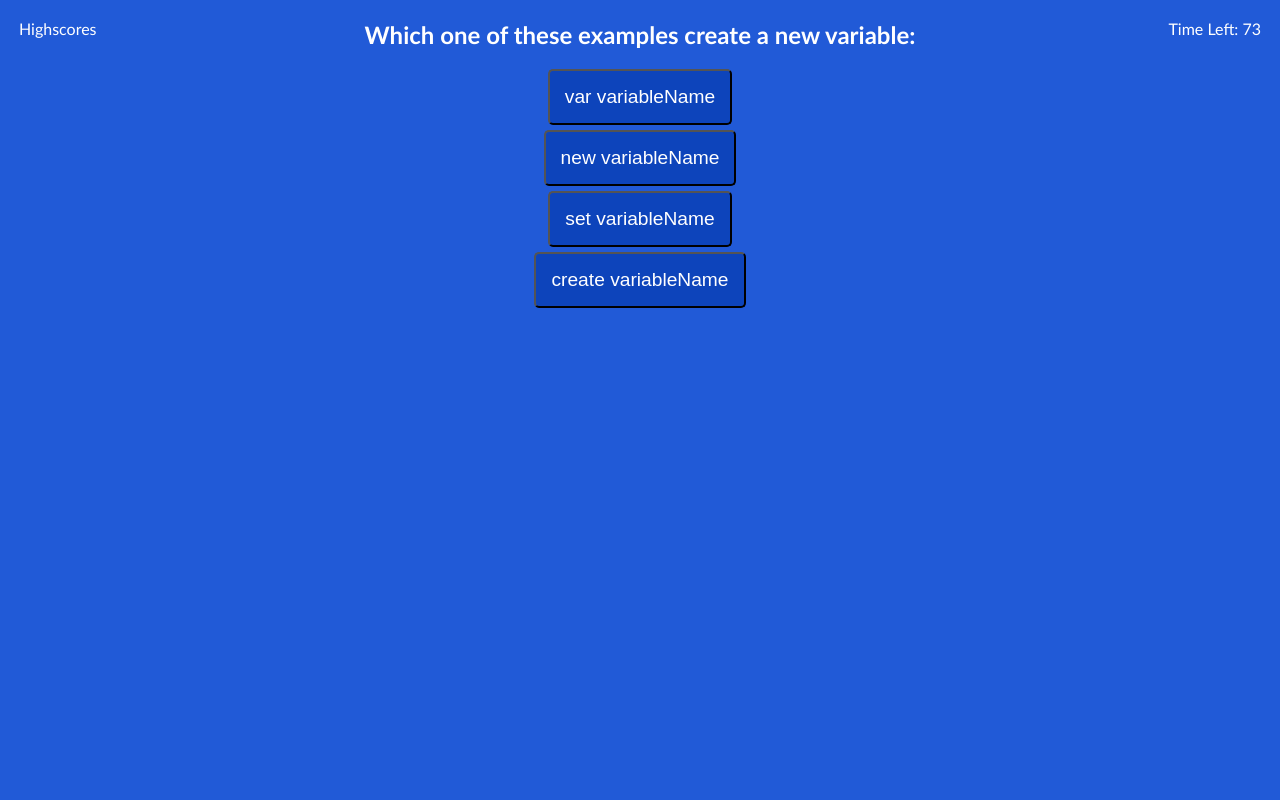
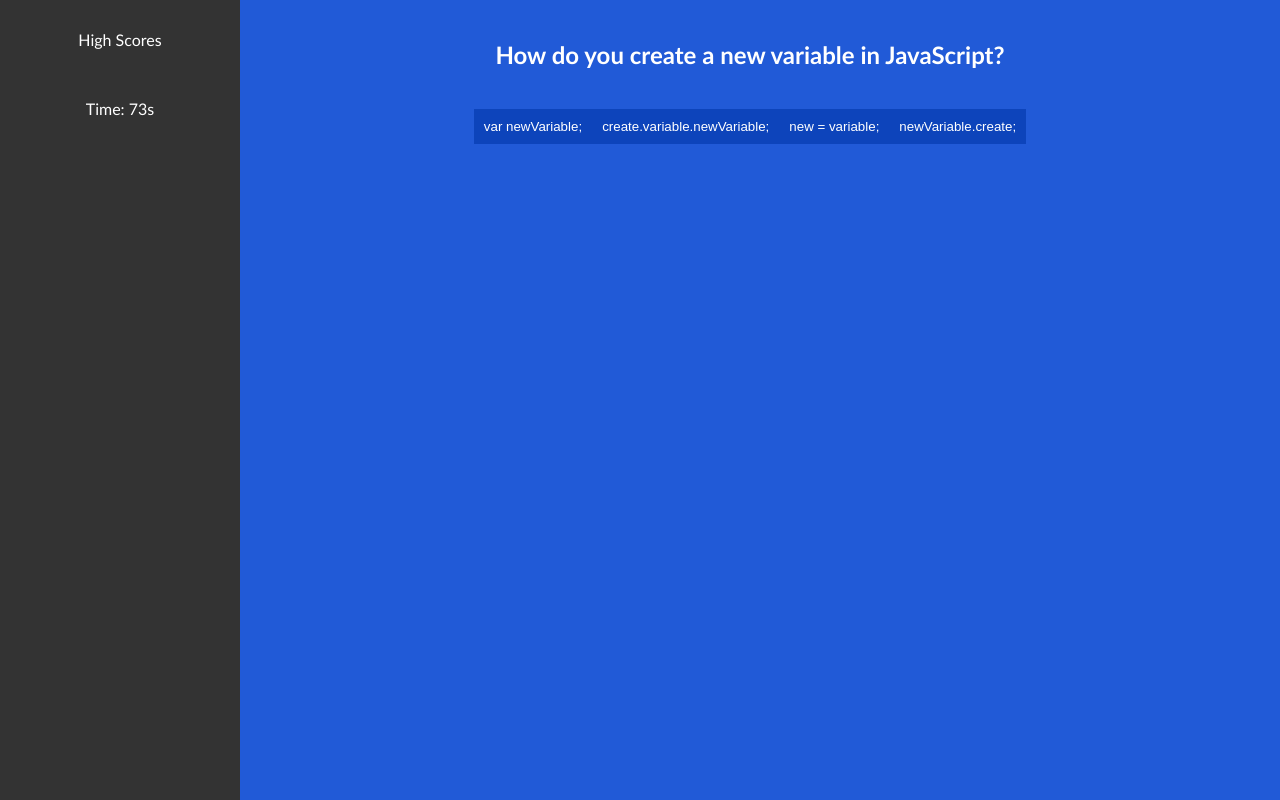
Before and after one commit to HarryP-GitHub/timed-quiz, a plain HTML site: page index.html in a window 1280 px wide. Both pictures are taken after a click on the button "Start Quiz". Drawn offline with Linux system fonts and the light colour scheme.

Commit message:
Fixed code

```diff
--- a/assets/css/style.css
+++ b/assets/css/style.css
@@ -3,81 +3,66 @@
     --theme2: #0d44bb;
     --highlight: #5dd7f3;
 }
-/*Using same theme as previous project to try have some style across my future portfolio*/
 
 body {
     background-color: var(--theme);
     font-family: 'Gill Sans', 'Gill Sans MT', Calibri, 'Trebuchet MS', sans-serif;
-    font-size: 100%;
     color: white;
+    margin: 0;
+    padding: 0;
     text-align: center;
 }
 
-a {
-    text-decoration: none;
-    display: inline-block;
-    color: white;
-
+.sidebar {
+    position: fixed;
+    left: 0;
+    top: 0;
+    width: 200px;
+    height: 100%;
+    background-color: #333;
+    display: flex;
+    flex-direction: column;
+    align-items: center;
+    padding: 20px;
 }
 
-a:hover {
-    color: var(--highlight);
+.nav-link {
+    color: #fff;
+    text-decoration: none;
+    padding: 10px;
+    margin-bottom: 20px;
+}
+
+.time-display {
+    color: #fff;
+    margin-top: 20px;
+}
+
+.content {
+    margin-left: 220px;
+    padding: 20px;
+    text-align: center;
+}
+
+.hidden {
+    display: none;
 }
 
 button {
-    display: inline-block;
     background-color: var(--theme2);
     color: white;
     padding: 10px;
-
+    border: none;
+    cursor: pointer;
+    margin-top: 20px;
 }
 
 button:hover {
-    color: var(--highlight);
-    background-color: var(--theme);
-}
-
-.highscores {
-    position: absolute;
-    top: 15px;
-    left: 15px;
-    padding: 4px;
-}
-
-.clock {
-    position: absolute;
-    top: 15px;
-    right: 15px;
-    padding: 4px;
-}
-
-.hidden {
-  display: none;
-}
-
-.answerStyle {
-  display: block;
-  cursor: pointer;
-  margin-left: auto;
-  margin-right: auto;
-  padding: 15px;
-  border-radius: 5px;
-  margin-top: 5px;
-  margin-bottom: 5px;
-  font-size: 120%;
-}
-
-.score-page {
-    font-size: 150%;
-    margin: 200px auto auto auto;
-    max-width: 300px;
-    text-align: center;
+    background-color: var(--highlight);
 }
 
 
-.end-score {
-    font-size: 130%;
-    margin: 200px auto auto auto;
-    max-width: 300px;
-    text-align: center;
+#highScoresList {
+    width: 20%;
+    margin: auto;
 }
--- a/assets/js/script.js
+++ b/assets/js/script.js
@@ -1,166 +1,140 @@
-/*Section for Questions -> need to write questions and answers*/
-var questions = [
-    {
-      question: 'Which one of these examples create a new variable:',
-      answers: ['var variableName', 'new variableName', 'set variableName', 'create variableName'],
-      correctAnswer: 'var variableName',
-    },
-    {
-      question: 'Which function is written correctly:',
-      answers: ['runFunction startQuiz {}', 'function startQuiz() {}', 'function startQuiz {}', 'startQuiz function() {}'],
-      correctAnswer: 'function startQuiz() {}',
-    },
-    {
-      question: 'What does "console.log()" do in JavaScript',
-      answers: ['Displays as a notification', 'Loops through an array', 'Finds element by ID', 'Prints the output into the console'],
-      correctAnswer: 'Prints the output into the console',
-    },
-    {
-      question: 'How do you find an element by Id in JavaScript',
-      answers: ['searchElementId()', 'sourceElementById()', 'getElementById()', 'findElementById()'],
-      correctAnswer: 'getElementById()',
-    },
-    {
-      question: 'Which one of these will loop through an array in JavaScript',
-      answers: ['for () {}', 'run () {}', 'if () {}', 'else () {}'],
-      correctAnswer: 'for () {}',
-    },
-  ];
+// Setting up questions + answers
+const questions = [
+  {
+      question: 'How do you create a new variable in JavaScript?',
+      answers: [
+          { text: 'var newVariable;', correct: true },
+          { text: 'create.variable.newVariable;', correct: false },
+          { text: 'new = variable;', correct: false },
+          { text: 'newVariable.create;', correct: false }
+      ]
+  },
+  {
+      question: 'Inside which HTML element do you link the JavaScript?',
+      answers: [
+          { text: '<script>', correct: true },
+          { text: '<javascript>', correct: false },
+          { text: '<js>', correct: false },
+          { text: '<scripting>', correct: false }
+      ]
+  },
+  {
+      question: 'Which is correct way to log "Hello" in JavaScript?',
+      answers: [
+          { text: 'print("Hello World")', correct: false },
+          { text: 'say("Hello World")', correct: false },
+          { text: 'console.log("Hello World")', correct: true },
+          { text: 'log.text("Hello World")', correct: false }
+      ]
+  },
+  {
+      question: 'How do you create a function in JavaScript?',
+      answers: [
+          { text: 'function = aFunction()', correct: false },
+          { text: 'function aFunction()', correct: true },
+          { text: 'function: aFunction()', correct: false },
+          { text: 'create aFunction()', correct: false }
+      ]
+  },
+  {
+      question: 'How to write an IF statement in JavaScript?',
+      answers: [
+          { text: 'if i == 5 then', correct: false },
+          { text: 'if i = 5', correct: false },
+          { text: 'if (i == 5)', correct: true },
+          { text: 'if i = 5 then', correct: false }
+      ]
+  }
+];
 
-/*Section for Timer*/
-var time = 75;
-var theClock;
-var timeCount = document.getElementById('time');
+let currentQuestionIndex = 0;
+// Determining time is questions length x 15
+let timeLeft = questions.length * 15;
+let timerInterval;
 
-function timer() {
-    time--;
-    timeCount.textContent = time;
+// Function to start the quiz.
+function startQuiz() {
+  // Hides the intro on the main page so questions can be shown
+  document.getElementById('intro').classList.add('hidden');
+  // Shows question when quiz starts
+  showQuestion();
+  // Reset time left each time quiz is started
+  timeLeft = questions.length * 15;
+  document.getElementById('remainingTime').textContent = timeLeft;
 
-    if (time <= 0) {
-        endQuiz();
-    }
+  // Setting up timer
+  timerInterval = setInterval(function() {
+      timeLeft--;
+      document.getElementById('remainingTime').textContent = timeLeft;
+      //When time left is less than or equal to 0 it will stop timer and go to showCompletion function
+      if (timeLeft <= 0) {
+          clearInterval(timerInterval);
+          showCompletion();
+      }
+  }, 1000);
 }
 
-/* getElementById('time'), subtract time length by 15 on wrong question, end game at 0*/
-var questionIndex = 0
-var startEl = document.getElementById('start');
-var questionsEl = document.getElementById('questions');
-var questionEl = document.getElementById('new-question');
-var answersEl = document.getElementById('answers');
-var endEl = document.getElementById('quiz-end');
-var scoreEl = document.getElementById('score');
-var initialsEl = document.getElementById('initials');
-var submit = document.getElementById('submit-btn')
+// Function for showing the questions
+function showQuestion() {
+  // Removes hidden so quiz can be displayed
+  document.getElementById('quiz').classList.remove('hidden');
+  let quizQuestion = questions[currentQuestionIndex];
+  let choicesEl = document.getElementById('choices');
+  document.getElementById('questionTitle').textContent = quizQuestion.question;
+  //Clear previous choices
+  choicesEl.innerHTML = '';
 
-console.log('Script loaded');
-
-/* Start button / Quiz Starts / Timer starts count down / Question shown*/
-document.getElementById('start-btn').addEventListener("click", startQuiz);
-function startQuiz() {
-  startEl.setAttribute('class', 'hidden');
-  questionsEl.removeAttribute('class', 'hidden');
-
-  theClock = setInterval(timer, 1000);
-
-  timeCount.textContent = time;
-
-    console.log('Quiz started!');
-  runQuestion();
+  quizQuestion.answers.forEach(function(choice, index) {
+      let button = document.createElement('button');
+      button.textContent = choice.text;
+      button.addEventListener('click', function() { selectAnswer(index); });
+      choicesEl.appendChild(button);
+  });
 }
 
-/* Answered question, next question shown, time either counts down and/or subtracts if wrong answer */
-// bring up new question
-function runQuestion() {
-var newQuestion = questions[questionIndex];
-questionEl.textContent = newQuestion.question;
-console.log('Question: ' + newQuestion.question);
 
-answersEl.textContent = "";
+// Function to process the selected answer.
+function selectAnswer(index) {
+  let quizQuestion = questions[currentQuestionIndex];
 
-for (var i = 0; i < newQuestion.answers.length; i++) {
-    var answer = newQuestion.answers[i];
-    var answerBtn = document.createElement('button');
-    answerBtn.setAttribute('value', answer);
-    answerBtn.setAttribute('class', 'answerStyle');
-    answerBtn.textContent = answer;
+  // Deduct time for an incorrect answer, ensuring the score does not go negative.
+  if (!quizQuestion.answers[index].correct) {
+      // Math.max ensure's that if the time left is below 0, it will become zero.
+      timeLeft -= 15;
+      timeLeft = Math.max(0, timeLeft);
+      document.getElementById('remainingTime').textContent = timeLeft;
+  }
 
-    answersEl.appendChild(answerBtn);
+  // Will continue to next question
+  if (currentQuestionIndex < questions.length - 1) {
+      currentQuestionIndex++;
+      showQuestion();
+  } else {
+      // Stops quiz and stops timer
+      clearInterval(timerInterval);
+      showCompletion();
   }
 }
 
-//run function for answer if right/wrong etc and impacts time
-answersEl.addEventListener("click", runAnswer);
-function runAnswer(event) {
-console.log('Your answer is...');
-var myAnswer = event.target;
-
-
-if (myAnswer.value !== questions[questionIndex].correctAnswer) {
-    time -= 15;
-
-    // for later, when timer = 0, final score wont be negative and game will end when it's at 0, especially if last question is wrong
-      if (time < 0) {
-          time = 0;
-    }
-
-    console.log('The Wrong Answer!');
-
-    // fixed time left to match score, if last answer was wrong it wouldn't match
-    timeCount.textContent = time;
+// Function to display the quiz completion screen.
+function showCompletion() {
+  clearInterval(timerInterval);
+  timeLeft = Math.max(0, timeLeft);
+  document.getElementById('quiz').classList.add('hidden');
+  document.getElementById('quizCompletion').classList.remove('hidden');
+  document.getElementById('finalScore').textContent = timeLeft;
 }
 
-// will need to add in timer
-if (!myAnswer.matches('.answerStyle')) {
-    console.log('No Answer?!');
- return;
-
-} else if (myAnswer.value === questions[questionIndex].correctAnswer) {
-  console.log('CORREEECCTT!!!');
-}
-
-questionIndex++;
-
-if (time <= 0 || questionIndex === questions.length) {
-    endQuiz();
-} else {
-    runQuestion();
-}
-// console.log('testtest');
-}
-
-/*End Quiz if time runs out/answers all questions -> prompt screen*/
-
-function endQuiz() {
-  clearInterval(theClock);
-
-  questionsEl.setAttribute('class', 'hidden');
-
-  endEl.removeAttribute('class', 'hidden');
-  scoreEl.textContent = time;
-
-  console.log('Your score is ' + time);
-}
-/* Save your high score and go to page or go back to main page, already have buttons*/
-submit.addEventListener("click", saveNewScore);
-
-function saveNewScore() {
-var name = initialsEl.value.toUpperCase().trim();
-
-if (name !== "") {
-    var scoreboard = JSON.parse(window.localStorage.getItem('scores')) || [];
-
-    var newScore = {
-        score: time,
-        name: name,
-    };
-
-    scoreboard.push(newScore);
-    localStorage.setItem('scores', JSON.stringify(scoreboard));
-    location.href = 'highscores.html';
-}
-}
-
-
-/*Section for Highscores page, store highscores and clear scores*/
-// doing it on a different script page, was getting error
-//Is there a way to fix?
+// Event listener for start
+document.getElementById('beginQuiz').addEventListener('click', startQuiz);
+// Event listener for submitting score
+document.getElementById('scoreSubmit').addEventListener('click', function() {
+  let initials = document.getElementById('userInitials').value.toUpperCase();
+  if (initials) {
+      let highscores = JSON.parse(localStorage.getItem('highscores') || '[]');
+      let newScore = { score: timeLeft, initials };
+      highscores.push(newScore);
+      localStorage.setItem('highscores', JSON.stringify(highscores));
+      window.location.href = 'highscores.html';
+  }
+});
--- a/index.html
+++ b/index.html
@@ -1,51 +1,41 @@
 <!DOCTYPE html>
 <html lang="en">
 <head>
-    <meta charset="UTF-8" />
-    <meta name="viewport" content="width=device-width, initial-scale=1.0" />
-    <meta http-equiv="X-UA-Compatible" content="ie=edge" />
-    <title>JavaScript Fundamentals Quiz</title>
+    <meta charset="UTF-8">
+    <meta name="viewport" content="width=device-width, initial-scale=1.0">
+    <meta http-equiv="X-UA-Compatible" content="ie=edge">
+    <title>JavaScript Quiz</title>
     <link rel="stylesheet" href="./assets/css/style.css"/>
 </head>
-
 <body>
-    <div class="highscores">
-        <a href="highscores.html">Highscores</a>
+    <!-- Side Bar to navigate and display time -->
+    <aside class="sidebar">
+        <a href="highscores.html" class="nav-link">High Scores</a>
+        <p id="timerDisplay" class="time-display">Time: <span id="remainingTime">75</span>s</p>
+    </aside>
+    <main class="content">
+        <div id="intro" class="intro-section">
+            <h1>JavaScript Knowledge Quiz</h1>
+            <p>Answer the following JavaScript-related questions within the time limit. Remember: incorrect answers will reduce your remaining time by 15 seconds!</p>
+            <!-- start button-->
+            <button id="beginQuiz">Start Quiz</button>
         </div>
-      <div class="clock">Time Left: <span id="time">0</span></div>
-    <!-- Changing time to 0 because that should be default, as when the time runs out for final score-->
-    <!-- How do I make a new page for the questions without getting rid of time and highscores-->
-    <!-- Need to hide section below possibly so it can be one one page-->
-    <div class="main-page">
-      <div id="start" class="start">
-        <h1>JavaScript Fundamentals Quiz</h1>
-          <p>
-              Try answering the following questions to test your JavaScript knowledge.
-              You will have to answer the questions within the time limit.
-              Incorrect answers will penalize you by 15 seconds.
-          </p>
-
-          <button id="start-btn">Start Quiz</button>
-      </div>
-    <!-- Need final score page from example-->
-    <!-- Need questions-->
-      <div id="questions" class="hidden">
-        <h2 id="new-question"></h2>
-          <div id="answers" class="answers"></div>
-      </div>
+        <!-- Questions generating in here-->
+        <div id="quiz" class="quiz-section hidden">
+            <h2 id="questionTitle"></h2>
+            <div id="choices" class="choices"></div>
         </div>
 
-    <div id="quiz-end" class="hidden">
-     <div class="end-score">
-      <h2>Good Effort!</h2>
-        <p>Your score is <span id="score"></span>!</p>
-        <p>Enter your initials: <input type="text" id="initials"/>
-        <button id="submit-btn">Submit</button>
-        </p>
-      </div>
+        <!-- Submit score section -->
+        <!-- Upon the completion of the quiz, the user will provide initials and save their score to the scoreboard-->
+        <div id="quizCompletion" class="quiz-completion hidden">
+            <h2>Quiz Completed!</h2>
+            <p>Your final score is <span id="finalScore"></span>.</p>
+            <input type="text" id="userInitials" placeholder="Enter Initials" />
+            <button id="scoreSubmit">Submit</button>
         </div>
 
-    <!-- Using JS/CSS I can set up questions and page to hide certain sections without needing new html pages-->
+    </main>
     <script src="./assets/js/script.js"></script>
 </body>
 </html>
```
Also changed, not shown: assets/js/scoreboard.js (+20 -19 lines), highscores.html (+16 -17 lines), assets/images/deployedwebsite.png, 1 other file. Lines whose indentation alone changed are shown as unchanged.
